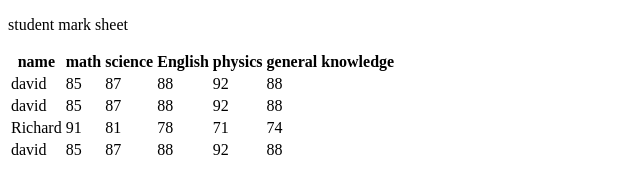
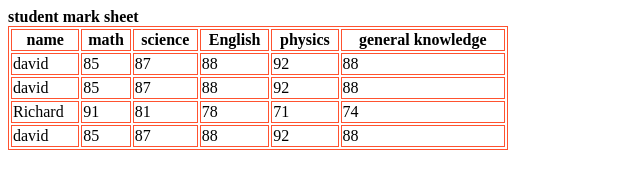
Before and after one commit to rachelschulmanm/assignment1, a plain HTML site: page tabels.html in a window 1280 px wide. Shown: the whole page, without its empty margins (0-640 px from the left). Drawn offline with Linux system fonts and the light colour scheme.

Commit message:
all from start

```diff
--- a/tabels.html
+++ b/tabels.html
@@ -4,55 +4,55 @@
     <meta charset="UTF-8">
     <meta http-equiv="X-UA-Compatible" content="IE=edge">
     <meta name="viewport" content="width=device-width, initial-scale=1.0">
-    <title>Document</title>
+    <title>Tables</title>
 </head>
 <body>
 
-    <table>
-        <p>student mark sheet</p>
+    <table style= "width:500px; border: 1px solid rgb(255, 82, 47);" border-collapse: separate; >
+        <b>student mark sheet</b>
     <thead>
     <tr>
-        <th>name</th>
-        <th>math</th>
-        <th>science</th>
-        <th>English</th>
-        <th>physics</th>
-        <th>general knowledge</th>
+        <th style="border:1px solid rgb(255, 82, 47);">name</th>
+        <th style="border:1px solid rgb(255, 82, 47);">math</th>
+        <th style="border:1px solid rgb(255, 82, 47);">science</th>
+        <th style="border:1px solid rgb(255, 82, 47);">English</th>
+        <th style="border:1px solid rgb(255, 82, 47);">physics</th>
+        <th style="border:1px solid rgb(255, 82, 47);">general knowledge</th>
       </tr>
     </thead>
 
     <tbody>
       <tr>
-      <td>david</td>
-      <td>85</td>
-      <td>87</td>
-      <td>88</td>
-      <td>92</td>
-      <td>88</td>
+      <td  style="border:1px solid rgb(255, 82, 47);">david</td>
+      <td style="border:1px solid rgb(255, 82, 47);">85</td>
+      <td style="border:1px solid rgb(255, 82, 47);">87</td>
+      <td style="border:1px solid rgb(255, 82, 47);">88</td>
+      <td style="border:1px solid rgb(255, 82, 47);">92</td>
+      <td style="border:1px solid rgb(255, 82, 47);">88</td>
     </tr>
     <tr>
-        <td>david</td>
-        <td>85</td>
-        <td>87</td>
-        <td>88</td>
-        <td>92</td>
-        <td>88</td>
+        <td style="border:1px solid rgb(255, 82, 47);">david</td>
+        <td style="border:1px solid rgb(255, 82, 47);">85</td>
+        <td style="border:1px solid rgb(255, 82, 47);">87</td>
+        <td style="border:1px solid rgb(255, 82, 47);">88</td>
+        <td style="border:1px solid rgb(255, 82, 47);">92</td>
+        <td style="border:1px solid rgb(255, 82, 47);">88</td>
       </tr>
       <tr>
-        <td>Richard</td>
-        <td>91</td>
-        <td>81</td>
-        <td>78</td>
-        <td>71</td>
-        <td>74</td>
+        <td style="border:1px solid rgb(255, 82, 47);">Richard</td>
+        <td style="border:1px solid rgb(255, 82, 47);">91</td>
+        <td style="border:1px solid rgb(255, 82, 47);">81</td>
+        <td style="border:1px solid rgb(255, 82, 47);">78</td>
+        <td style="border:1px solid rgb(255, 82, 47);">71</td>
+        <td style="border:1px solid rgb(255, 82, 47);">74</td>
       </tr>
        <tr>
-        <td>david</td>
-        <td>85</td>
-        <td>87</td>
-        <td>88</td>
-        <td>92</td>
-        <td>88</td>
+        <td style="border:1px solid rgb(255, 82, 47);">david</td>
+        <td style="border:1px solid rgb(255, 82, 47);">85</td>
+        <td style="border:1px solid rgb(255, 82, 47);">87</td>
+        <td style="border:1px solid rgb(255, 82, 47);">88</td>
+        <td style="border:1px solid rgb(255, 82, 47);">92</td>
+        <td style="border:1px solid rgb(255, 82, 47);">88</td>
       </tr>
       </tbody>
     </table>
```
Also changed, not shown: list.html (+7 -7 lines), markup.html (renamed from index.html, +6 -5 lines), mywebsite.html (+28 -31 lines), rachel.jpeg (added).
